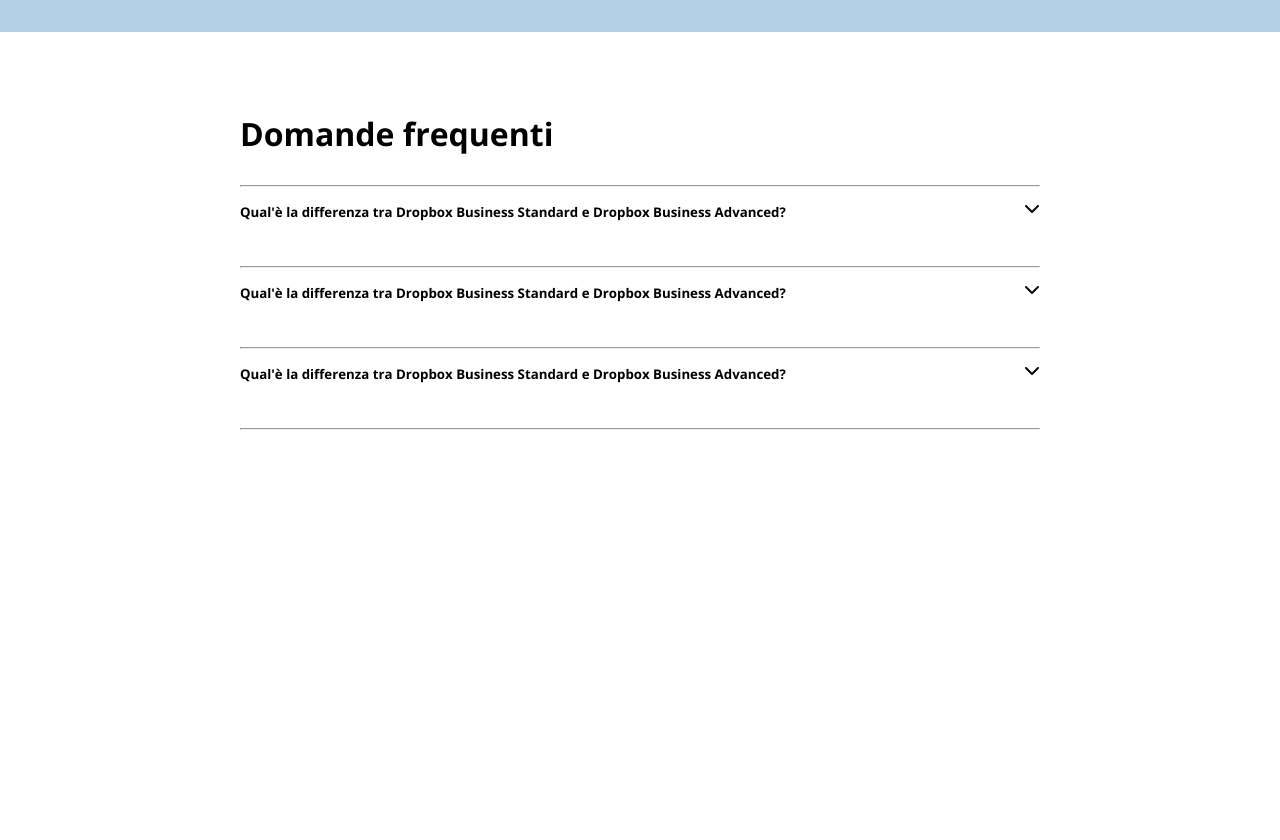
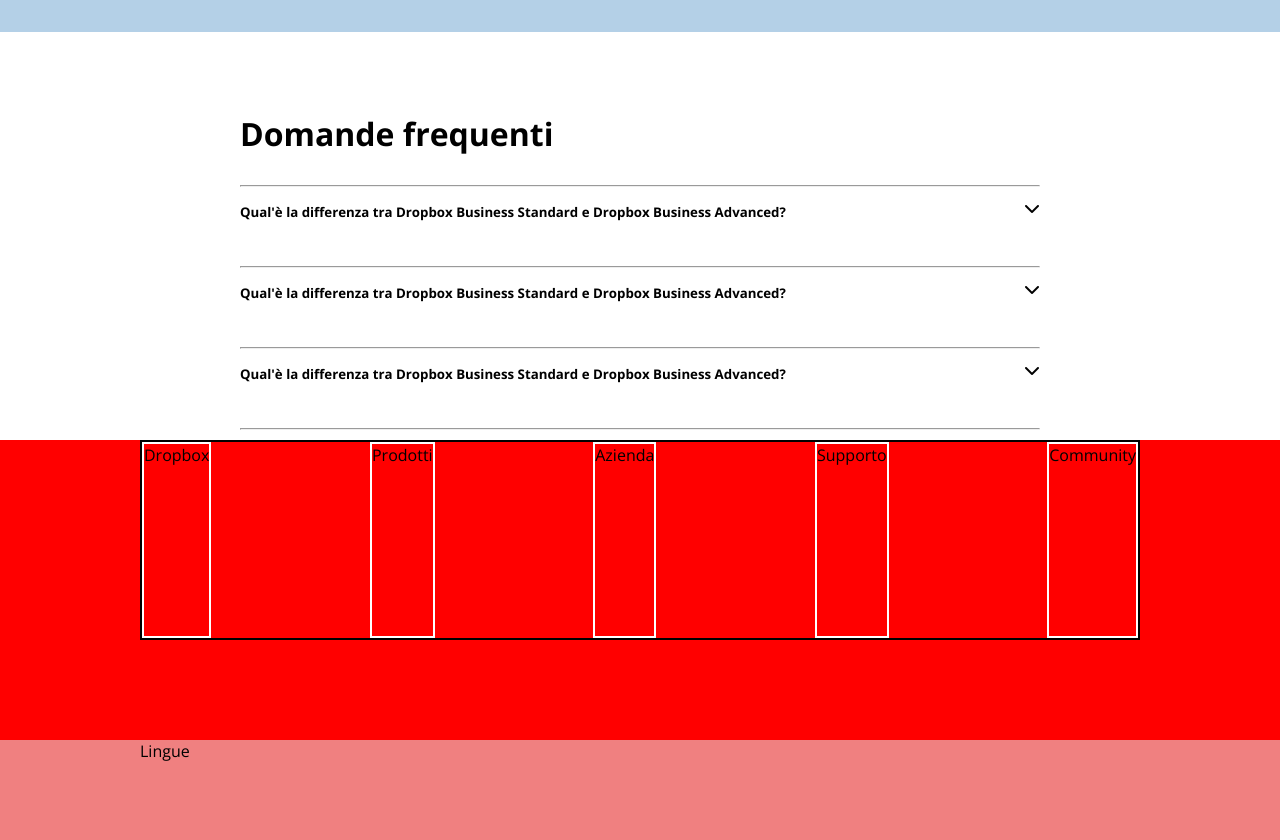
Before and after one commit to janeloraineflores/htmlcss-dropbox, a plain HTML site: page index.html in a window 1280 px wide. Shown: the part 4523-5363 px from the top of the page. Before the commit the page ends 4963 px from the top, so only its background shows below. Drawn offline with nearby package versions, Linux system fonts and the light colour scheme.

Commit message:
Aggiunta struttura footer

```diff
--- a/css/style.css
+++ b/css/style.css
@@ -344,7 +344,34 @@
 }
 
 
+/* FOOTER */
+
+footer .big-container{
+    display: flex;
+    justify-content: space-between;
+}
+
+
 
 
 
 /* DEBUG */
+
+.debug footer .footer-top{
+    background-color: red;
+    height: 300px;
+}
+
+.debug footer .footer-top .big-container{
+    border: 2px solid black;
+    height: 200px;
+}
+
+.debug footer .footer-top .col-footer{
+    border: 2px solid white;
+}
+
+.debug footer .footer-bottom{
+    background-color: lightcoral;
+    height: 100px;
+}
--- a/index.html
+++ b/index.html
@@ -23,6 +23,7 @@
         <!-- HEADER -->
         <header>
 
+            <!-- HEADER TOP -->
             <section class="header-top">
 
                 <div class="header-top-nav">
@@ -45,6 +46,7 @@
 
             </section>
 
+            <!-- HEADER BOTTOM-->
             <section class="header-bottom">
 
                 <div class="big-container">
@@ -322,6 +324,57 @@
         <!-- FOOTER -->
         <footer>
 
+            <!-- FOOTER TOP -->
+            <section class="footer-top">
+
+                <div class="big-container">
+
+                    <div class="col-footer">
+                        <ul>
+                            <li>Dropbox</li>
+                        </ul>
+                    </div>
+
+                    <div class="col-footer">
+                        <ul>
+                            <li>Prodotti</li>
+                        </ul>
+                    </div>
+
+                    <div class="col-footer">
+                        <ul>
+                            <li>Azienda</li>
+                        </ul>
+                    </div>
+
+                    <div class="col-footer">
+                        <ul>
+                            <li>Supporto</li>
+                        </ul>
+                    </div>
+
+                    <div class="col-footer">
+                        <ul>
+                            <li>Community</li>
+                        </ul>
+                    </div>
+
+                </div>
+
+            </section>
+
+
+            <!-- FOOTER BOTTOM-->
+            <section class="footer-bottom">
+
+                <div class="big-container">
+
+                    <div>Lingue</div>
+
+                </div>
+
+            </section>
+
         </footer>
 
 
```
